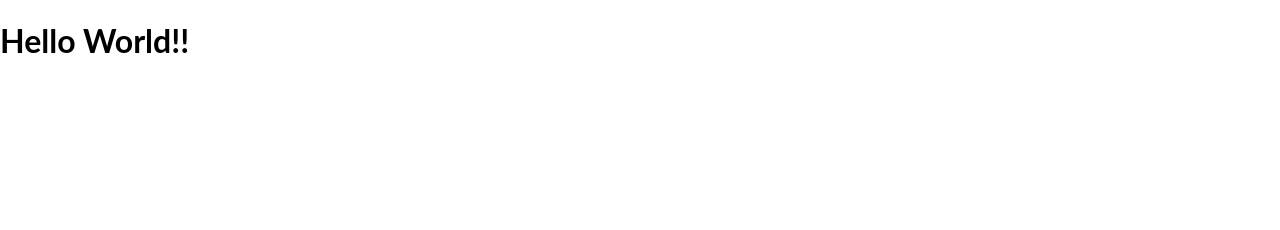
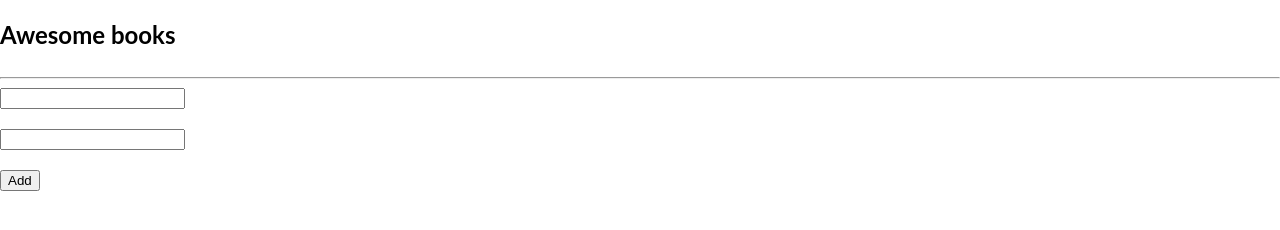
Before and after one commit to pushkar1995/awesome-book-project, a website: page index.html in a window 1280 px wide. Drawn offline with Linux system fonts and the light colour scheme.

Commit message:
Basic code structure of awesome book

```diff
--- a/index.html
+++ b/index.html
@@ -9,7 +9,18 @@
 </head>
 
 <body>
-    <h1>Hello World!!</h1>
+    <section id="list_section">
+        <h1>Awesome books</h1>
+        <div id="list" class="list">
+
+        </div>
+    </section>
+    <hr>
+    <section>
+        <input id="title" type="text"><br><br>
+        <input id="author" type="text"><br><br>
+        <button type="button">Add</button>
+    </section>
 </body>
 
 </html>
--- a/style.css
+++ b/style.css
@@ -3,3 +3,9 @@ body {
   width: 100%;
   margin: 0;
 }
+
+.list {
+  display: flex;
+  flex-direction: column;
+  gap: 1.2rem;
+}
```
